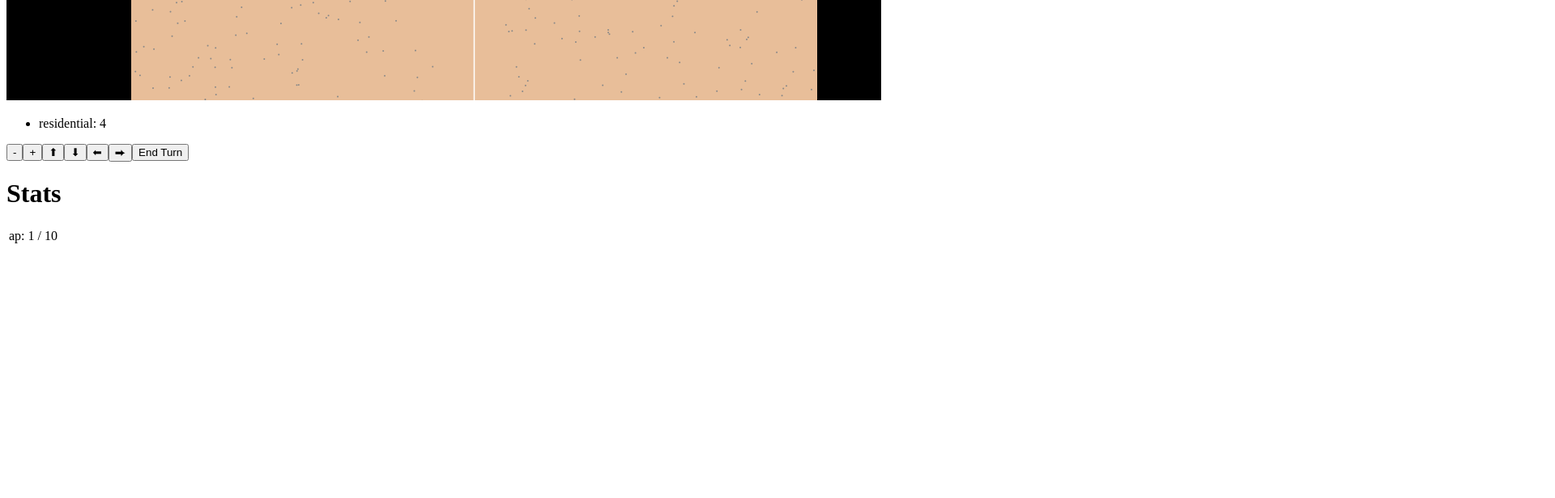
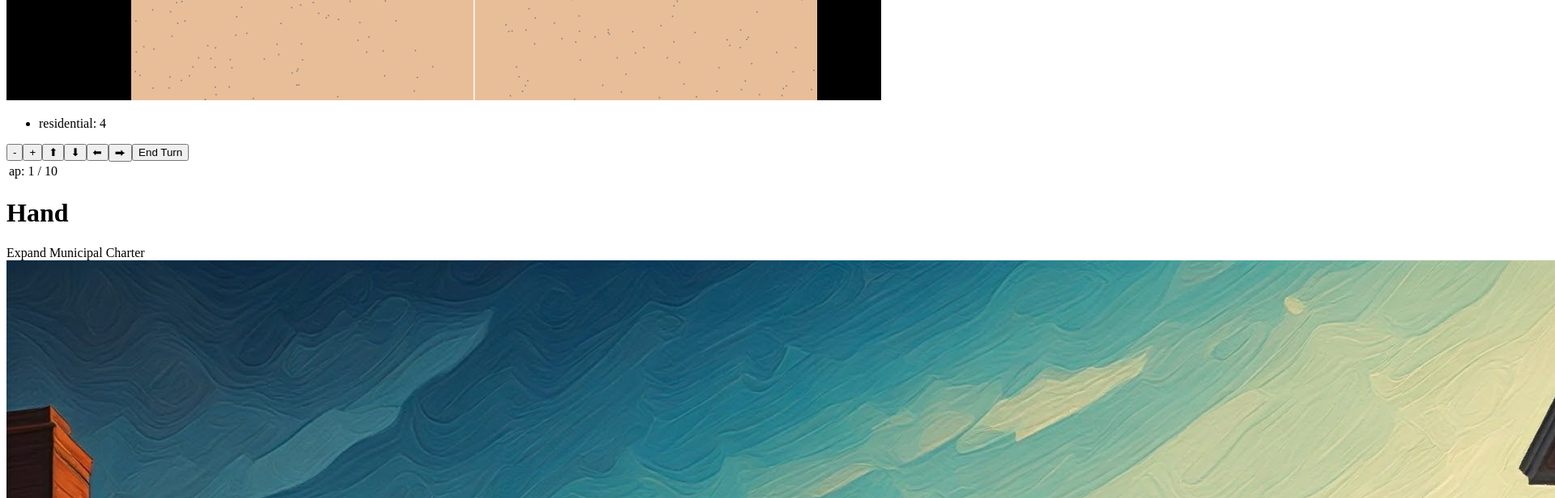
Before and after one commit to whatgoodisaroad/polity, a React app: page / in a window 1280 px wide. Shown: the part 484-1100 px from the top of the page at 81% size, 1920 px wide, since content can reach past the window. Before the commit the page ends 800 px from the top, so only its background shows below. Built offline with nearby package versions, Linux system fonts and the light colour scheme; the HTML template or start-up script is replaced by a standard one.

Commit message:
Starting on cards

```diff
--- a/public/index.css
+++ b/public/index.css
@@ -12,3 +12,21 @@ body {
 .tile-bank .tile-bank-entry:hover {
   outline: 1px solid black;
 }
+.row {
+  display: flex;
+  flex-direction: row;
+}
+
+.card {
+  width: 200px;
+  height: 400px;
+  border: 1px solid black;
+  border-radius: 10px;
+  position: relative;
+}
+.card .card-title {
+  font-weight: bold;
+}
+.card .card-image {
+  width: 100%;
+}
--- /dev/null
+++ b/src/card.ts
@@ -0,0 +1,22 @@
+export abstract class BaseCard {
+  name: string;
+  imageUrl?: string;
+
+  constructor(name: string) {
+    this.name = name;
+  }
+}
+
+export class HousingDevelopmentInitiativeCard extends BaseCard {
+  constructor() {
+    super('Housing Development Initiative');
+    this.imageUrl = '/img/HousingDevelopmentInitiative.png';
+  }
+}
+
+export class ExpandMunicipalCharter extends BaseCard {
+  constructor() {
+    super('Expand Municipal Charter');
+    this.imageUrl = '/img/MunicipalBondIssuance.jpeg';
+  }
+}
--- a/src/game.ts
+++ b/src/game.ts
@@ -1,3 +1,4 @@
+import { BaseCard, ExpandMunicipalCharter, HousingDevelopmentInitiativeCard } from "./card";
 import { CityHallCell, EmptyCell, FreewayCorridorCell, ResidentialCell, VoidCell } from "./cells";
 import type { CellType, MapCell } from "./cells/base";
 
@@ -17,6 +18,9 @@ export type State = {
   paintTile?: CellType;
   log: string[];
   stats: Map<StatKey, Stat>;
+  hand: BaseCard[];
+  deck: BaseCard[];
+  discard: BaseCard[];
 };
 
 export type Range2 = {
@@ -91,10 +95,22 @@ export function getInitialState(): State {
     map,
     tiles: new Map([
       ['residential', 4],
-      // ['freeway-corridoor', 100],
     ]),
     log: ['Welcome!'],
     stats: new Map(),
+    hand: [],
+    deck: [
+      new ExpandMunicipalCharter(),
+      new HousingDevelopmentInitiativeCard(),
+      new HousingDevelopmentInitiativeCard(),
+      new HousingDevelopmentInitiativeCard(),
+      new HousingDevelopmentInitiativeCard(),
+      new HousingDevelopmentInitiativeCard(),
+      new HousingDevelopmentInitiativeCard(),
+      new HousingDevelopmentInitiativeCard(),
+      new HousingDevelopmentInitiativeCard(),
+    ],
+    discard: [],
   };
 }
 
@@ -193,10 +209,32 @@ export function placeTile(
   };
 }
 
+const HAND_SIZE = 5;
+
 export function applyStartOfRoundEffects(state: State): State {
-  let newState = { ...state };
+  let newState = { ...state, };
   for (const cell of state.map) {
     newState = cell.applyStartOfRoundEffects(newState);
   }
-  return newState;
+
+  let hand = [ ...state.hand ];
+  let deck = [ ...state.deck ];
+  let discard = [ ...state.discard ];
+
+  discard.push(...hand);
+  while (hand.length < HAND_SIZE) {
+    if (deck.length === 0) {
+      deck = discard;
+      discard = [];
+    }
+    hand.push(deck[0]);
+    deck = deck.slice(1);
+  }
+
+  return {
+    ...newState,
+    hand,
+    deck,
+    discard,
+  };
 }
--- a/src/index.tsx
+++ b/src/index.tsx
@@ -2,6 +2,7 @@ import { createRoot } from 'react-dom/client';
 import React, { useEffect, useMemo, useRef, useState } from 'react';
 import { applyStartOfRoundEffects, getCell, getGrid, getInitialState, getNeighbors, placeTile } from './game';
 import { CellType, PaintPass } from './cells/base';
+import { BaseCard } from './card';
 
 function Game(): React.ReactNode {
   const [state, setState] = useState(applyStartOfRoundEffects(getInitialState()));
@@ -102,6 +103,7 @@ function Game(): React.ReactNode {
         setHover({ row, column });
       }}
     />
+    <Row>
       <ul
         className="tile-bank"
         onClick={(e) => {
@@ -124,9 +126,6 @@ function Game(): React.ReactNode {
           </li>
         })}
       </ul>
-    {/* <ul className="log">
-      {state.log.map((entry) => <li key={entry}>{entry}</li>)}
-    </ul> */}
       <div>
         <button onClick={zoomOut}>-</button>
         <button onClick={zoomIn}>+</button>
@@ -138,7 +137,6 @@ function Game(): React.ReactNode {
       </div>
       <div>
         {hoverCell && <>
-        <h1>Selected Cell</h1>
           <table>
             <tbody>
               {[...hoverCell.getDescription().entries()].map(([key, value]) => (
@@ -152,7 +150,6 @@ function Game(): React.ReactNode {
         </>}
       </div>
       <div>
-      <h1>Stats</h1>
         <table>
           <tbody>
             {[...state.stats.entries()].map(([key, value]) => (
@@ -166,6 +163,28 @@ function Game(): React.ReactNode {
           </tbody>
         </table>
       </div>
+    </Row>
+    <div>
+      <h1>Hand</h1>
+      <Row>
+        {state.hand.map((card) => <Card card={card} />)}
+      </Row>
+    </div>
+  </div>;
+}
+
+function Row({ children }: { children: React.ReactNode }): React.ReactNode {
+  return (
+    <div className="row">
+      {children}
+    </div>
+  );
+}
+
+function Card({ card }: { card: BaseCard }): React.ReactNode {
+  return <div className="card">
+    <div >{card.name}</div>
+    {card.imageUrl && (<img className="card-image" src={card.imageUrl} />)}
   </div>;
 }
 
```
Also changed, not shown: public/img/HousingDevelopmentInitiative.png (added), public/img/MunicipalBondIssuance.jpeg (added). Lines whose indentation alone changed are shown as unchanged.
